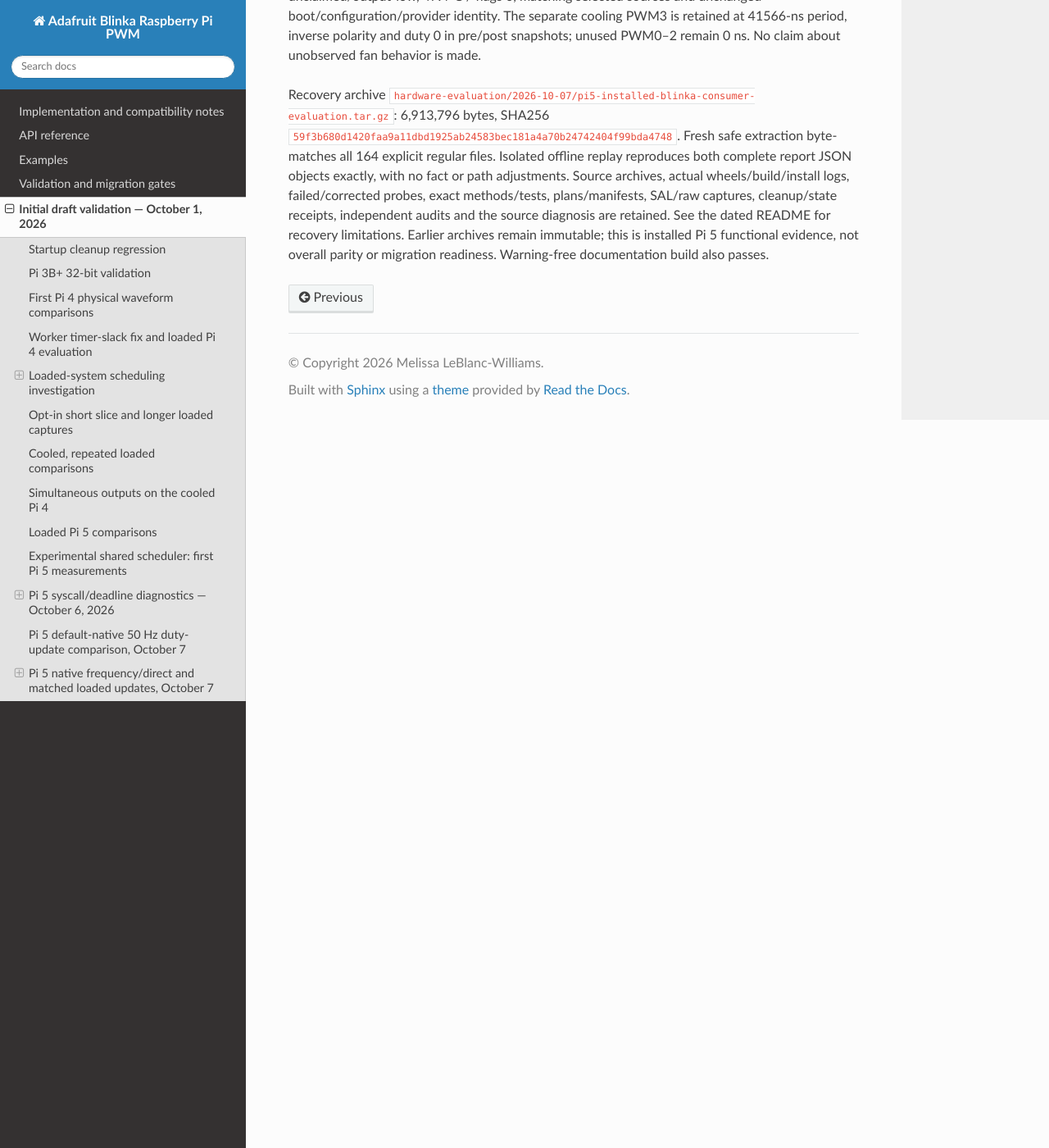
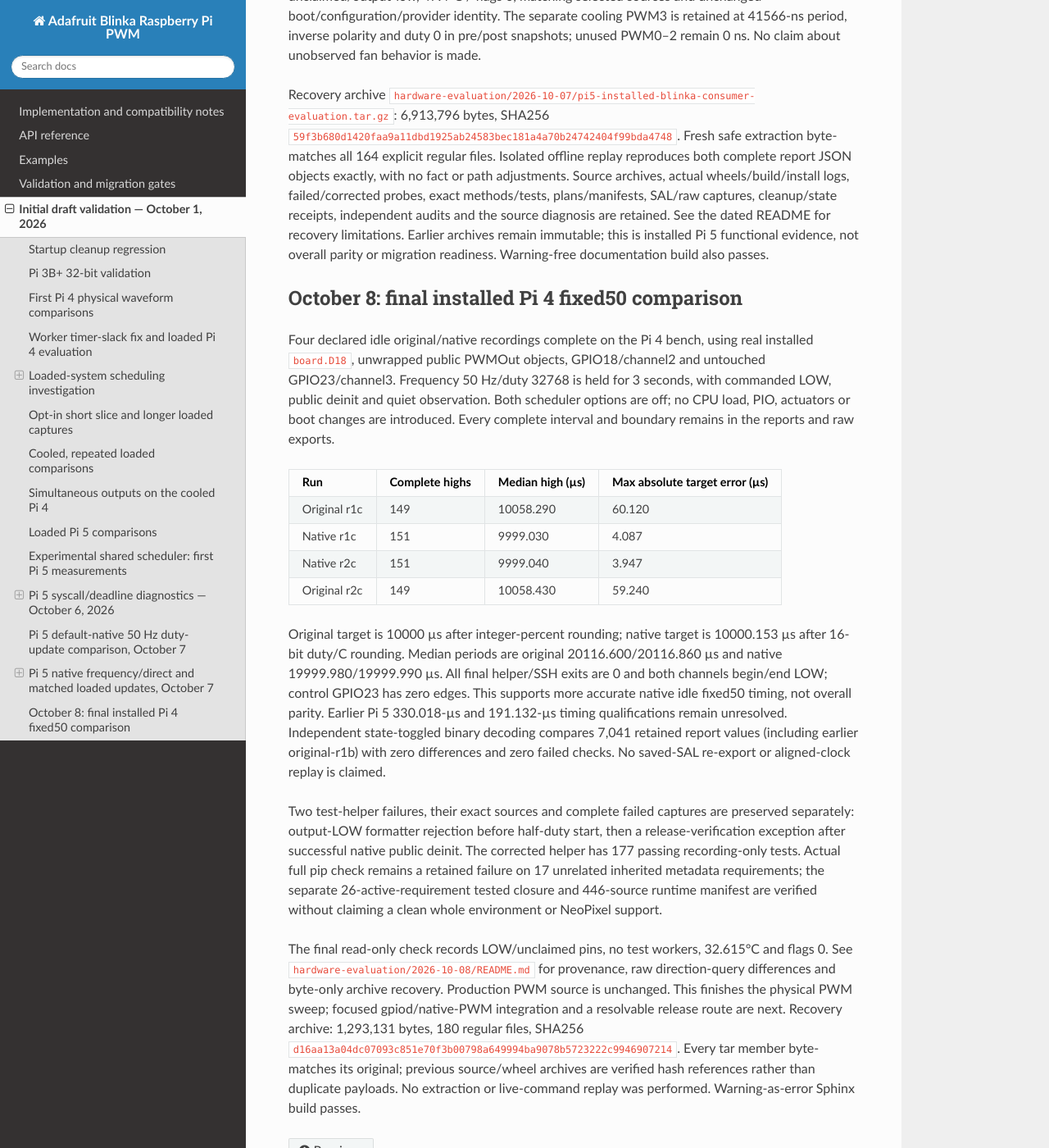
Before and after one commit to adafruit/Adafruit_Blinka_Raspberry_Pi_PWM, a Sphinx documentation site: the page built from docs/draft-results.md, in a window 1280 px wide and 1400 px high, scrolled down 58173 px. Shown: the whole window at 82% size. Built offline with Sphinx 7.4.7 and the Read the Docs theme 3.1.0, drawn with Linux system fonts in a browser that asks for light colours.

Commit message:
Complete installed Pi4 PWM comparison and preserve all attempts

```diff
--- a/docs/draft-results.md
+++ b/docs/draft-results.md
@@ -2651,3 +2651,48 @@ cleanup/state receipts, independent audits and the source diagnosis are retained
 See the dated README for recovery limitations. Earlier archives remain immutable;
 this is installed Pi 5 functional evidence, not overall parity or migration
 readiness. Warning-free documentation build also passes.
+
+## October 8: final installed Pi 4 fixed50 comparison
+
+Four declared idle original/native recordings complete on the Pi 4 bench, using
+real installed `board.D18`, unwrapped public PWMOut objects, GPIO18/channel2
+and untouched GPIO23/channel3. Frequency 50 Hz/duty 32768 is held for 3 seconds,
+with commanded LOW, public deinit and quiet observation. Both scheduler
+options are off; no CPU load, PIO, actuators or boot changes are introduced.
+Every complete interval and boundary remains in the reports and raw exports.
+
+| Run | Complete highs | Median high (µs) | Max absolute target error (µs) |
+| --- | ---: | ---: | ---: |
+| Original r1c | 149 | 10058.290 | 60.120 |
+| Native r1c | 151 | 9999.030 | 4.087 |
+| Native r2c | 151 | 9999.040 | 3.947 |
+| Original r2c | 149 | 10058.430 | 59.240 |
+
+Original target is 10000 µs after integer-percent rounding; native target is
+10000.153 µs after 16-bit duty/C rounding. Median periods are original
+20116.600/20116.860 µs and native 19999.980/19999.990 µs. All final helper/SSH
+exits are 0 and both channels begin/end LOW; control GPIO23 has zero edges.
+This supports more accurate native idle fixed50 timing, not overall parity.
+Earlier Pi 5 330.018-µs and 191.132-µs timing qualifications remain unresolved.
+Independent state-toggled binary decoding compares 7,041 retained report
+values (including earlier original-r1b) with zero differences and zero failed
+checks. No saved-SAL re-export or aligned-clock replay is claimed.
+
+Two test-helper failures, their exact sources and complete failed captures are
+preserved separately: output-LOW formatter rejection before half-duty start,
+then a release-verification exception after successful native public deinit.
+The corrected helper has 177 passing recording-only tests. Actual full pip
+check remains a retained failure on 17 unrelated inherited metadata requirements;
+the separate 26-active-requirement tested closure and 446-source runtime manifest
+are verified without claiming a clean whole environment or NeoPixel support.
+
+The final read-only check records LOW/unclaimed pins, no test workers,
+32.615°C and flags 0. See `hardware-evaluation/2026-10-08/README.md`
+for provenance, raw direction-query differences and byte-only archive recovery.
+Production PWM source is unchanged. This finishes the physical PWM sweep;
+focused gpiod/native-PWM integration and a resolvable release route are next.
+Recovery archive: 1,293,131 bytes, 180 regular files, SHA256
+`d16aa13a04dc07093c851e70f3b00798a649994ba9078b5723222c9946907214`.
+Every tar member byte-matches its original; previous source/wheel archives are
+verified hash references rather than duplicate payloads. No extraction or
+live-command replay was performed. Warning-as-error Sphinx build passes.
```
Also changed, not shown: README.md (+4 -2 lines), hardware-evaluation/2026-10-08/README.md (added), hardware-evaluation/README.md, 3 other files.
